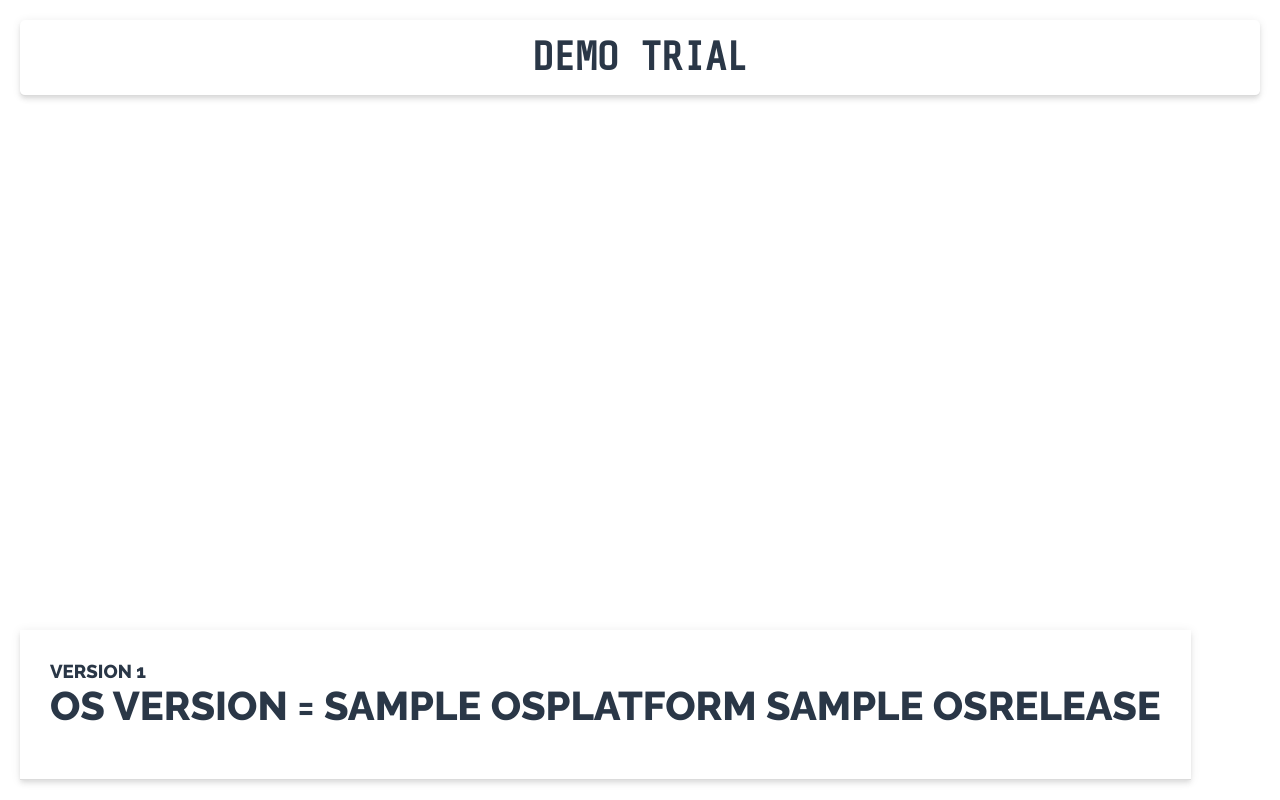
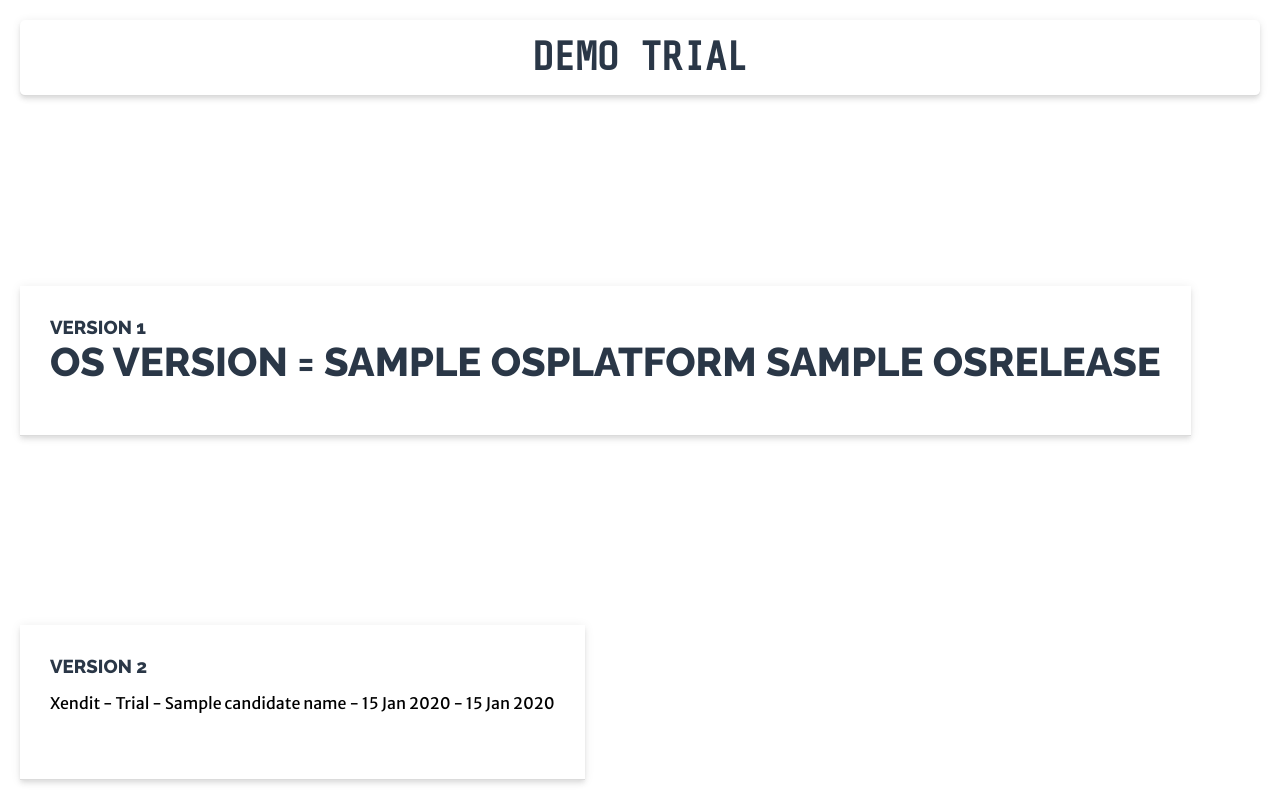
Before and after one commit to dedyks/trial-demo-dev, a Node server app: template views/index.pug in a window 1280 px wide. Run offline with Node 20, Linux system fonts and the light colour scheme; the template is opened without the code that fills it: most values are stand-ins (such as "Sample title", 1, 10 or a date in 2020).

Commit message:
add env, version 2 done

```diff
--- a/package.json
+++ b/package.json
@@ -24,6 +24,7 @@
     "nodemon": "^2.0.2"
   },
   "dependencies": {
+    "custom-env": "^2.0.1",
     "express": "^4.17.1",
     "pug": "^2.0.4"
   }
--- a/server.js
+++ b/server.js
@@ -1,9 +1,10 @@
-
-
 /**
  * Required External Modules
  */
 var os = require('os');
+require('custom-env').env()
+
+
 
 var http = require('http');
 const express = require("express");
@@ -15,6 +16,11 @@ const app = express();
 const port = process.env.PORT || "3000";
 const OSPlatform = os.platform(); // 'darwin'
 const OSRelease = os.release();
+var datetime = new Date();
+var name = process.env.APP_CANDIDATE_NAME;
+var startDate = process.env.APP_CURRENT_DATE;
+var endDate = process.env.APP_TRIAL_START_DATE;
+console.log(endDate);
 /**
  *  App Configuration
  */
@@ -27,8 +33,14 @@ app.use(express.static(path.join(__dirname, "public")));
  * Routes Definitions
  */
 app.get("/", (req, res) => {
-  res.render("index", { OSPlatform: OSPlatform,
-  OSRelease: OSRelease
+  res.render("index", {
+    OSPlatform: OSPlatform,
+    OSRelease: OSRelease,
+    candidate_name: name,
+    trial_start_date: startDate,
+    current_date: endDate,
+
+
   });
 });
 
--- a/views/index.pug
+++ b/views/index.pug
@@ -7,3 +7,7 @@ block layout-content
       div.Title
         h3 Version 1
         h1 OS version = #{OSPlatform} #{OSRelease}
+    div.Message
+      div.Title
+        h3 Version 2
+        p Xendit - Trial - #{candidate_name} - #{trial_start_date} - #{current_date}
--- a/views/layout.pug
+++ b/views/layout.pug
@@ -6,7 +6,7 @@ html
     link(rel="shortcut icon", href="/favicon.ico")
     meta(name="viewport", content="width=device-width, initial-scale=1, shrink-to-fit=no")
     meta(name="theme-color", content="#000000")
-    title #{title} | WHATABYTE
+    title #{title} | nodejs app
     link(rel="stylesheet" href="/style.css")
   body
     div#root
```
Also changed, not shown: 2 other files.
